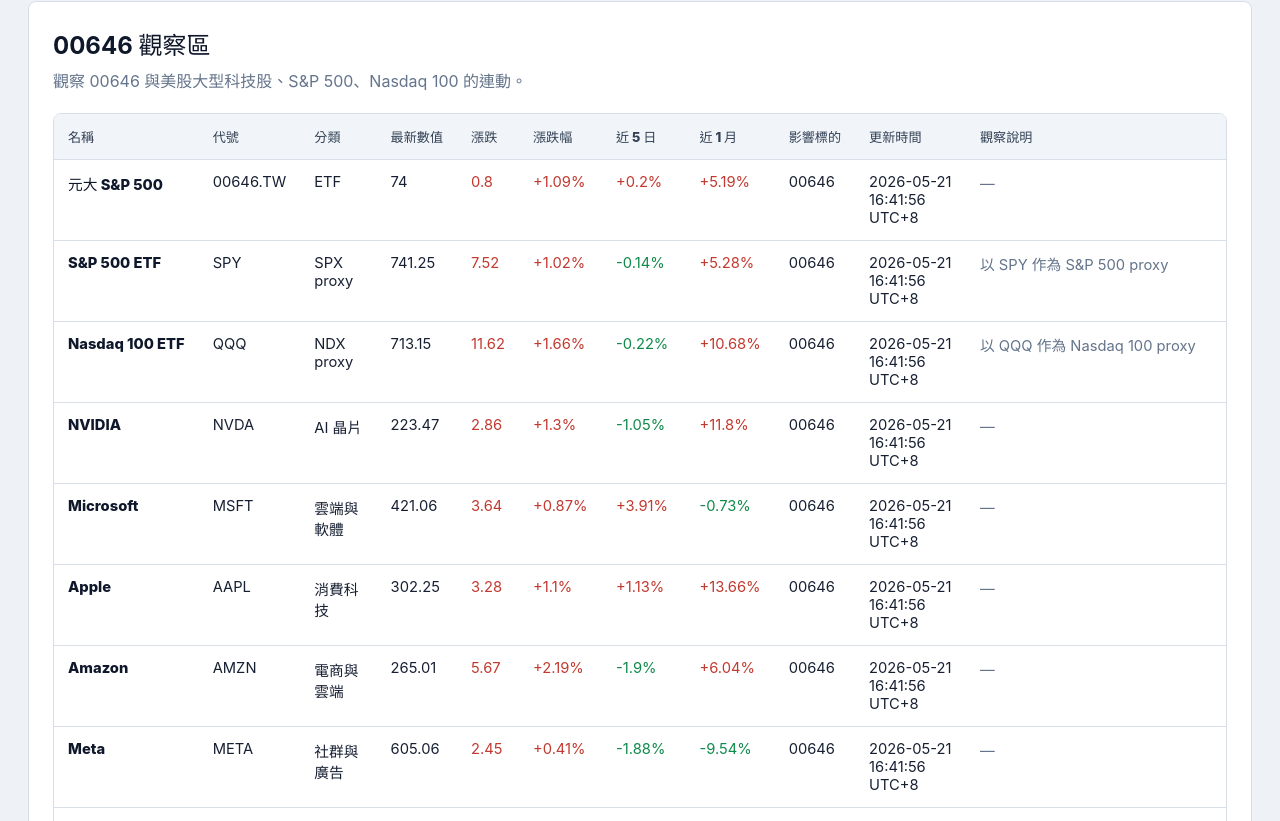
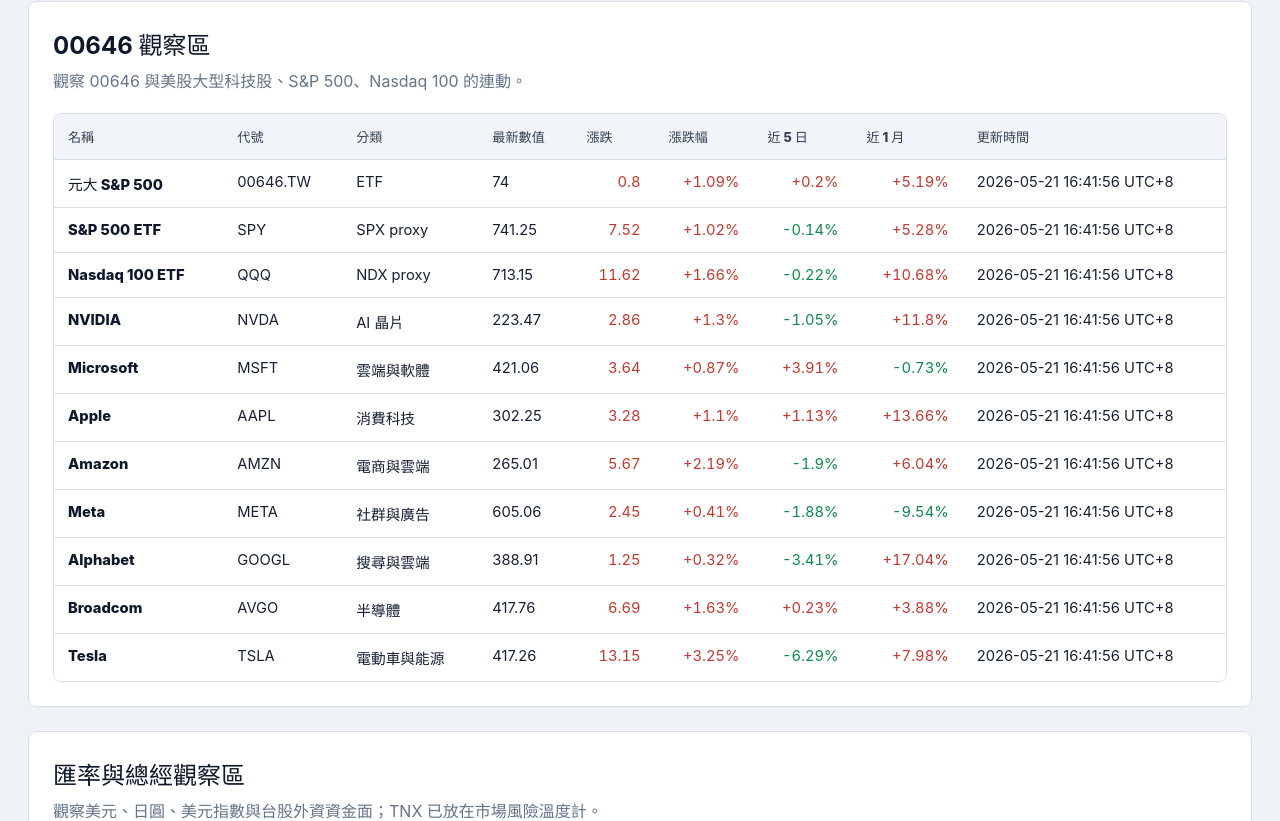
Before and after one commit to junyuo/market-watch-dashboard, a React (Vite) app: page / in a window 1280 px wide. Shown: the part 2339-3160 px from the top of the page. Built offline with nearby package versions, Linux system fonts and the light colour scheme.

Commit message:
「00646 觀察區」隱藏欄位以及靠右對齊

```diff
--- a/src/App.tsx
+++ b/src/App.tsx
@@ -106,6 +106,9 @@
         title="00646 觀察區"
         description="觀察 00646 與美股大型科技股、S&P 500、Nasdaq 100 的連動。"
         items={marketData.us00646Items}
+        hideRelatedAsset
+        hideNotes
+        alignChangeColumns
       />
 
       <MarketSection
--- a/src/components/MarketSection.tsx
+++ b/src/components/MarketSection.tsx
@@ -9,6 +9,7 @@
   hideNotes?: boolean;
   hideRelatedAsset?: boolean;
   showTechnicalMetrics?: boolean;
+  alignChangeColumns?: boolean;
 };
 
 export function MarketSection({
@@ -19,6 +20,7 @@
   hideNotes = false,
   hideRelatedAsset = false,
   showTechnicalMetrics = false,
+  alignChangeColumns = false,
 }: MarketSectionProps) {
   return (
     <section className="dashboard-section">
@@ -32,6 +34,7 @@
         hideNotes={hideNotes}
         hideRelatedAsset={hideRelatedAsset}
         showTechnicalMetrics={showTechnicalMetrics}
+        alignChangeColumns={alignChangeColumns}
       />
     </section>
   );
--- a/src/components/MarketTable.tsx
+++ b/src/components/MarketTable.tsx
@@ -14,6 +14,7 @@
   hideNotes?: boolean;
   hideRelatedAsset?: boolean;
   showTechnicalMetrics?: boolean;
+  alignChangeColumns?: boolean;
 };
 
 const trendClass = (value: MarketItem["change"] | MarketItem["changePercent"]) => {
@@ -150,8 +151,10 @@
   hideNotes = false,
   hideRelatedAsset = false,
   showTechnicalMetrics = false,
+  alignChangeColumns = false,
 }: MarketTableProps) {
   const alignNumericColumns = showRiskSignals || showTechnicalMetrics;
+  const alignChangeMetrics = alignNumericColumns || alignChangeColumns;
 
   return (
     <div className="table-shell" role="region" aria-label="市場資料表格" tabIndex={0}>
@@ -184,16 +187,16 @@
               <td className={alignNumericColumns ? "market-table__numeric" : undefined}>
                 {item.price}
               </td>
-              <td className={`${trendClass(item.change)}${alignNumericColumns ? " market-table__numeric" : ""}`}>
+              <td className={`${trendClass(item.change)}${alignChangeMetrics ? " market-table__numeric" : ""}`}>
                 {formatValue(item.change)}
               </td>
-              <td className={`${trendClass(item.changePercent)}${alignNumericColumns ? " market-table__numeric" : ""}`}>
+              <td className={`${trendClass(item.changePercent)}${alignChangeMetrics ? " market-table__numeric" : ""}`}>
                 {formatValue(item.changePercent, "%")}
               </td>
-              <td className={`${trendClass(item.period5d)}${alignNumericColumns ? " market-table__numeric" : ""}`}>
+              <td className={`${trendClass(item.period5d)}${alignChangeMetrics ? " market-table__numeric" : ""}`}>
                 {formatValue(item.period5d, "%")}
               </td>
-              <td className={`${trendClass(item.period1m)}${alignNumericColumns ? " market-table__numeric" : ""}`}>
+              <td className={`${trendClass(item.period1m)}${alignChangeMetrics ? " market-table__numeric" : ""}`}>
                 {formatValue(item.period1m, "%")}
               </td>
               {showTechnicalMetrics ? (
```
